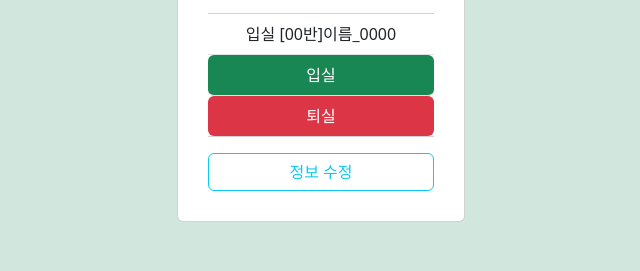
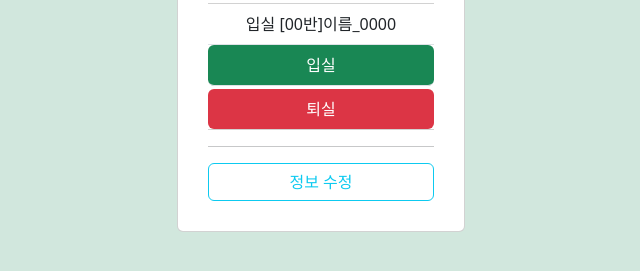
Before and after one commit to tomorrow9913/WHS_QR_Gen, a plain HTML site: page index.html in a window 1280 px wide. Shown: the part 439-710 px from the top of the page, without its empty margins (319-959 px from the left). Drawn offline with nearby package versions, Linux system fonts and the light colour scheme.

Commit message:
Feat: 버튼 사이 거리 조절

```diff
--- a/index.html
+++ b/index.html
@@ -26,10 +26,10 @@
                 <ul class="list-group list-group-flush">
                   <li class="list-group-item text-center" id="example"></li>
                   <button id="class_in" class="list-group-item text-center text-bg-success rounded">입실</button>
-                  <button id="class_out" class="list-group-item text-center text-bg-danger rounded">퇴실</button>
+                  <button id="class_out" class="list-group-item text-center text-bg-danger rounded" style="margin-top: 0.2rem;">퇴실</button>
                 </ul>
-
-                <button id="info_edit" class="btn btn-outline-info" data-bs-toggle="modal" data-bs-target="#inputForm" style="margin-top: 1rem;">정보 수정</button>
+                <hr>
+                <button id="info_edit" class="btn btn-outline-info" data-bs-toggle="modal" data-bs-target="#inputForm">정보 수정</button>
 
             </div>
 
```
